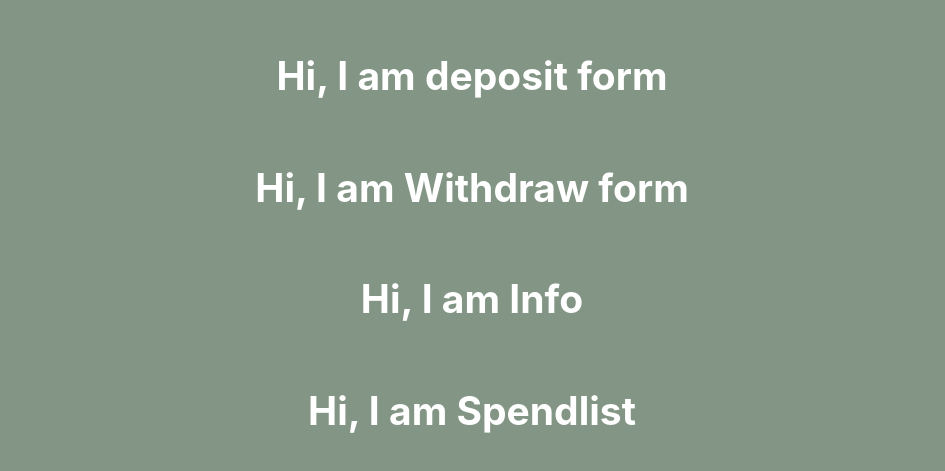
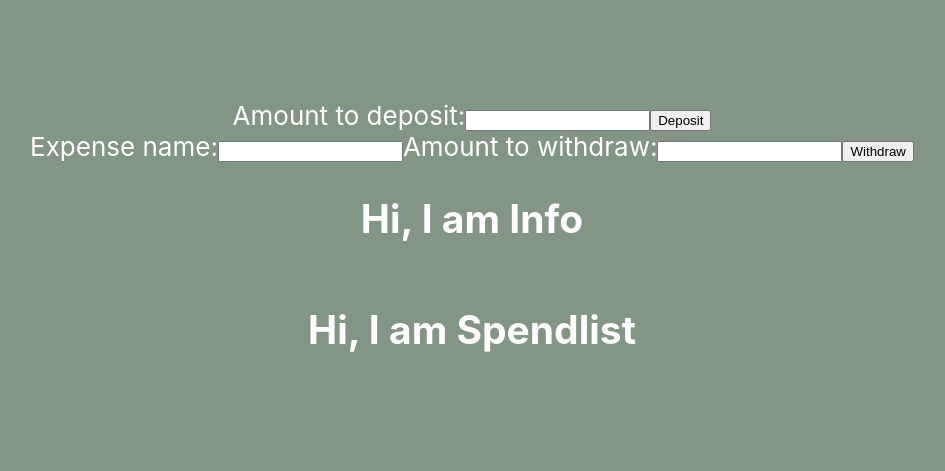
Before and after one commit to talebhammoude/FE21-JS3-taleb-hammoude-homework1, a React (Create React App) app in the folder js3homework1/: page / in a window 1280 px wide. Shown: the part 157-628 px from the top of the page, without its empty margins (168-1113 px from the left). Built offline with nearby package versions, Linux system fonts and the light colour scheme.

Commit message:
building forms

```diff
--- a/js3homework1/src/App.js
+++ b/js3homework1/src/App.js
@@ -8,10 +8,12 @@ function App() {
   return (
     <div className="App">
       <header className="App-header">
+
         <Deposit/>
         <Withdraw/>
         <Info/>
         <Spendlist/>
+
       </header>
     </div>
   );
--- a/js3homework1/src/Components/Deposit/index.js
+++ b/js3homework1/src/Components/Deposit/index.js
@@ -6,7 +6,17 @@ class Deposit extends React.Component {
 
 
     render() {
-      return <h2>Hi, I am deposit form</h2>;
+      return (
+        <div>
+            <form>
+                <label>
+                    Amount to deposit:
+                    <input type="number" name="deposit" />
+                </label>
+                <input type="submit" value="Deposit" />
+            </form>
+        </div>
+      );
     }
   }
 
--- a/js3homework1/src/Components/Withdraw/index.js
+++ b/js3homework1/src/Components/Withdraw/index.js
@@ -7,7 +7,21 @@ class Withdraw extends React.Component {
 
     render() {
 
-      return <h2>Hi, I am Withdraw form</h2>;
+        return (
+            <div>
+                <form>
+                    <label>
+                        Expense name:
+                        <input type="text" name="expense" />
+                    </label>
+                    <label>
+                        Amount to withdraw:
+                        <input type="number" name="withdraw" />
+                    </label>
+                    <input type="submit" value="Withdraw" />
+                </form>
+            </div>
+          );
 
     }
   }
```
